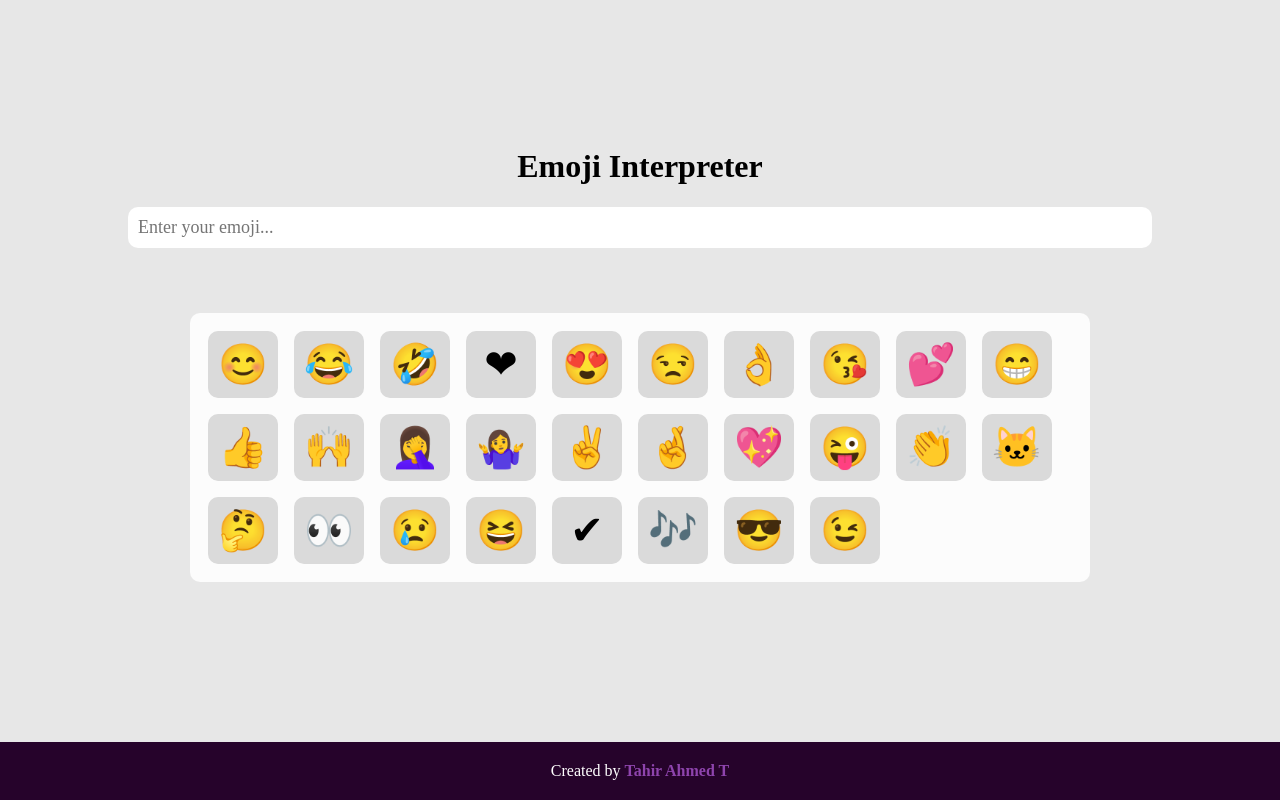
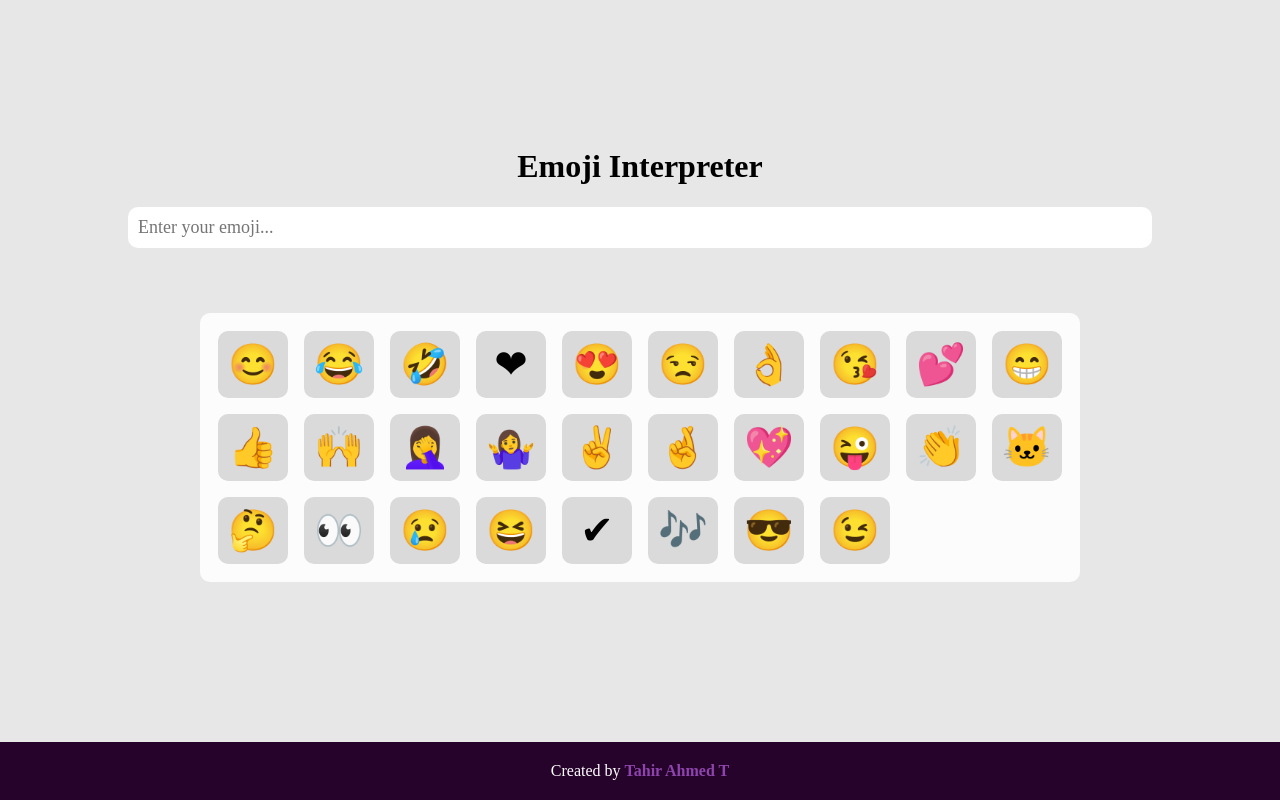
Before and after one commit to ttahm3d/noegcamp-markEight, a React (Create React App) app: page / in a window 1280 px wide. Built offline with nearby package versions, Linux system fonts and the light colour scheme.

Commit message:
style: even margin

```diff
--- a/src/styles.css
+++ b/src/styles.css
@@ -72,7 +72,7 @@ footer a {
 
 @media screen and (min-width: 900px) {
   .emojis-wrapper {
-    max-width: 900px;
+    max-width: 880px;
     justify-content: flex-start;
   }
 }
```
